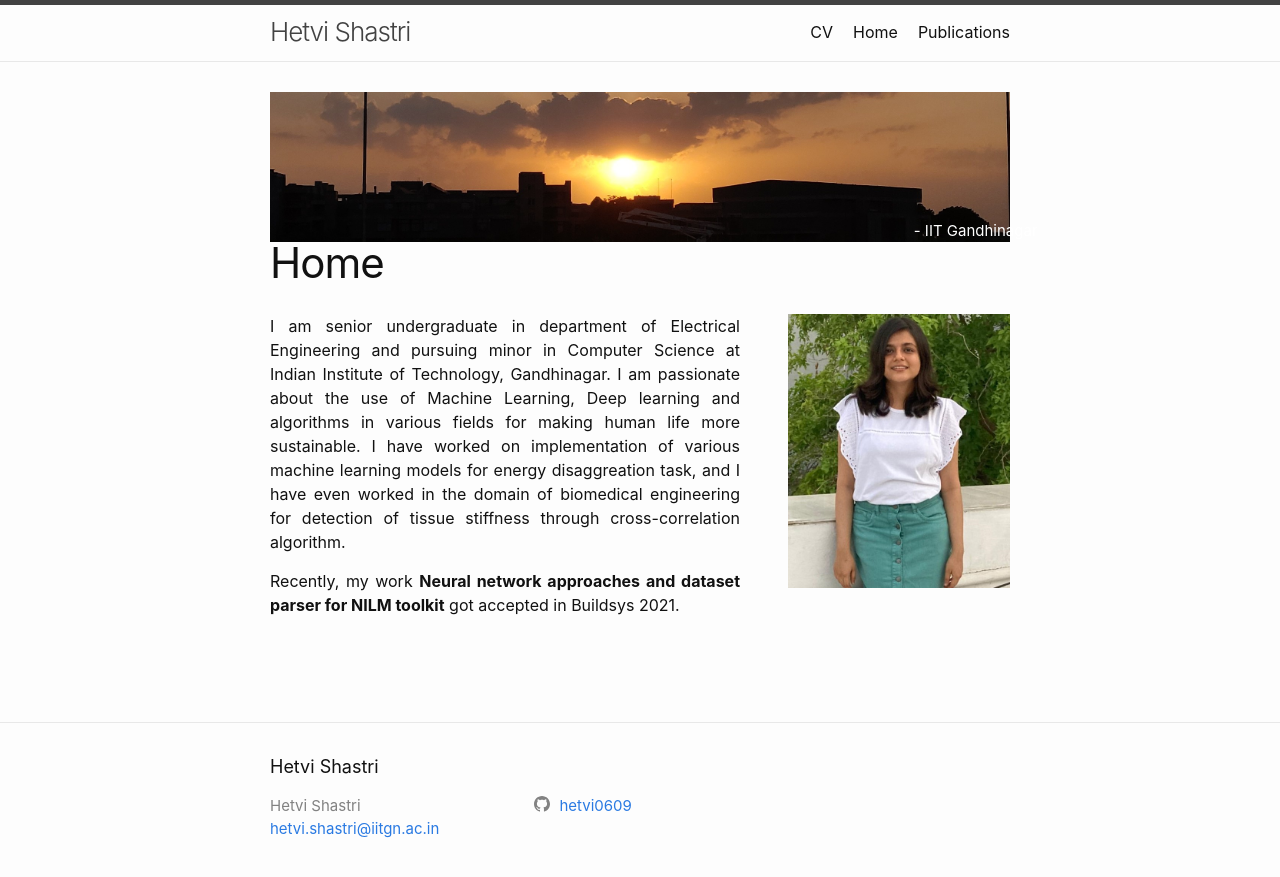
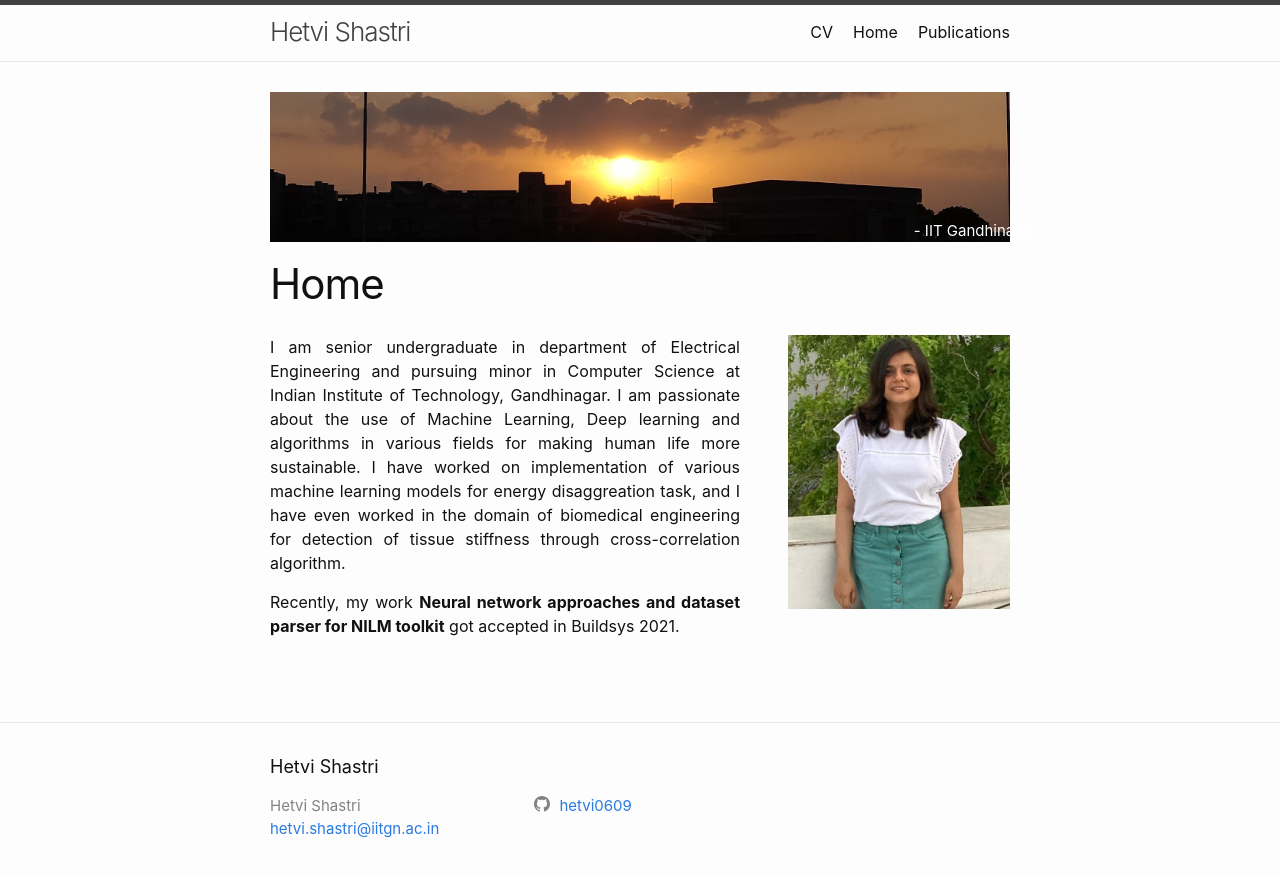
Before and after one commit to hetvishastri/hetvishastri.github.io, a Jekyll site: the page built from docs/index.markdown, in a window 1280 px wide. Shown: the top 877 px of the page. Built offline with Jekyll 4.4.1, drawn with Linux system fonts in a browser that asks for light colours.

Commit message:
Initial GitHub pages site with Jekyll

```diff
--- a/docs/assets/main.scss
+++ b/docs/assets/main.scss
@@ -3,6 +3,8 @@
 ---
 
 @import "minima";
+
+.post-title { font-size: 42px; letter-spacing: -1px; line-height: 1; margin-top: 0.5em; }
 
 .feature-image{
     width: 100%;
```
Also changed, not shown: 1 other file.
